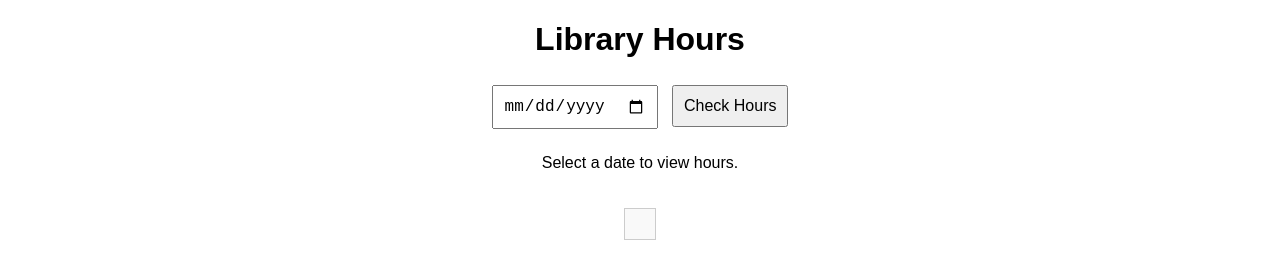
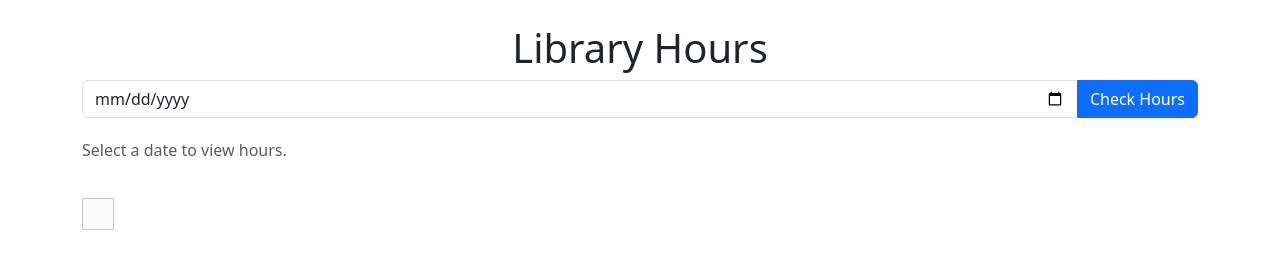
Before and after one commit to PragnyaDevops99/library-hours-app, a plain HTML site: page index.html in a window 1280 px wide. Drawn offline with nearby package versions, Linux system fonts and the light colour scheme.

Commit message:
Update index.html

```diff
--- a/index.html
+++ b/index.html
@@ -1,23 +1,33 @@
 <!DOCTYPE html>
 <html lang="en">
 <head>
-    <meta charset="UTF-8">  <!-- Ensures correct character encoding -->
-    <meta name="viewport" content="width=device-width, initial-scale=1.0">
+    <meta charset="UTF-8"> <!-- Ensures correct character encoding -->
+    <meta name="viewport" content="width=device-width, initial-scale=1.0"> <!-- Mobile responsive -->
     <title>Library Hours</title>
-    <link rel="stylesheet" href="styles.css">  <!-- Links external CSS file -->
+
+    <!-- External CSS -->
+    <link rel="stylesheet" href="styles.css">
+
+    <!-- Bootstrap for styling -->
+    <link rel="stylesheet" href="https://cdn.jsdelivr.net/npm/bootstrap@5.3.0/dist/css/bootstrap.min.css">
 </head>
 <body>
-    <header>
+
+    <header class="container text-center mt-4">
         <h1>Library Hours</h1>
-        <input type="date" id="datePicker">  <!-- Date selection input -->
-        <button onclick="fetchLibraryHours()">Check Hours</button>  <!-- Runs JavaScript function -->
+        <div class="input-group mb-3">
+            <input type="date" id="datePicker" class="form-control"> <!-- Date input -->
+            <button class="btn btn-primary" onclick="fetchLibraryHours()">Check Hours</button> <!-- Fetch hours -->
+        </div>
     </header>
 
-    <main>
-        <p id="statusMessage">Select a date to view hours.</p>  <!-- Shows messages to users -->
-        <div id="libraryHours"></div>  <!-- Displays fetched library hours -->
+    <main class="container">
+        <p id="statusMessage" class="text-muted">Select a date to view hours.</p> <!-- Message updates dynamically -->
+        <div id="libraryHours" class="table-responsive"></div> <!-- Displays fetched hours -->
     </main>
 
-    <script src="script.js"></script>  <!-- Links JavaScript file -->
+    <!-- Link JavaScript file -->
+    <script src="script.js"></script>
+
 </body>
 </html>
```
